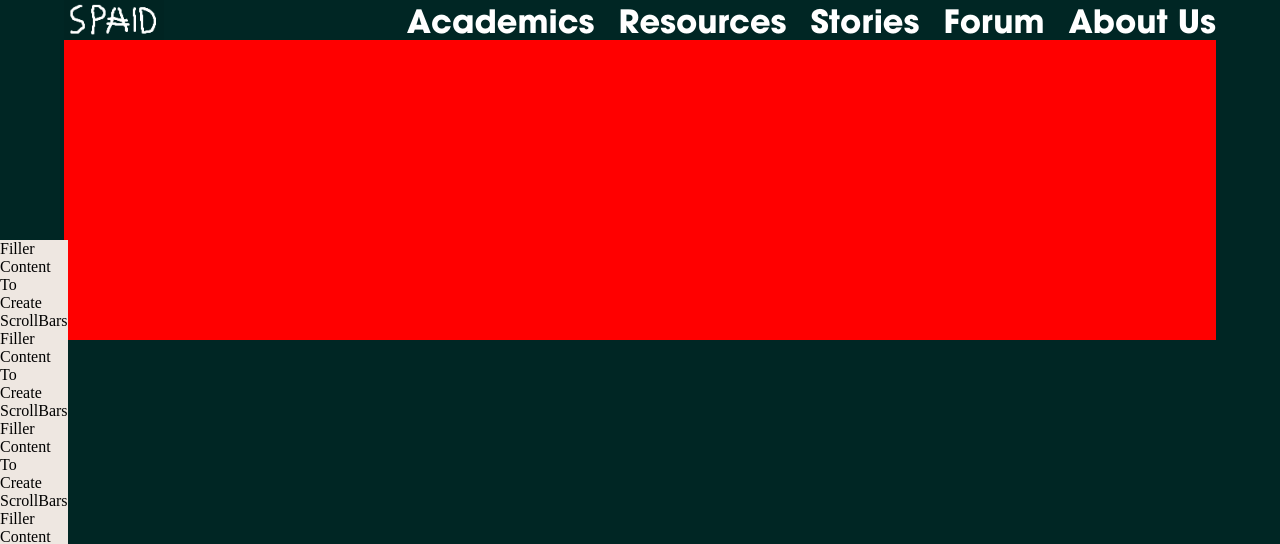
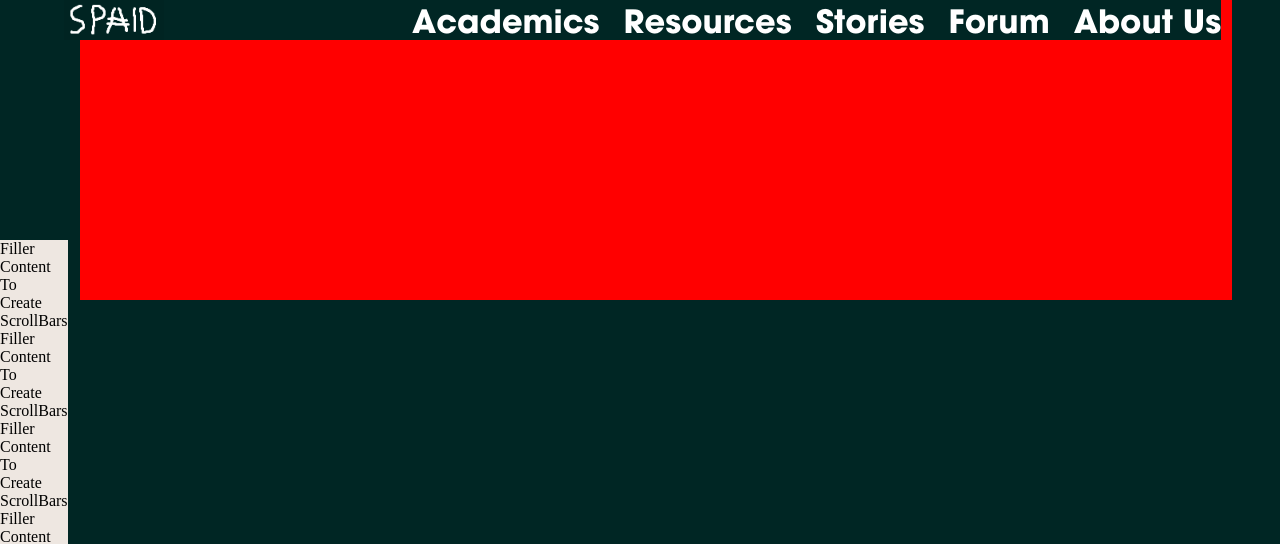
Before and after one commit to paulszefer/SPAID, a PHP site: page / in a window 1280 px wide. Shown: the top 544 px of the page. Run offline with PHP 8.4, Linux system fonts and the light colour scheme.

Commit message:
Generic commit

```diff
--- a/G13/index.html
+++ b/G13/index.html
@@ -7,8 +7,8 @@
 	</head>
 	<body>
 		<div id="header">
-		</div>
-		<div id="navbar">
+
+				<div id="navbar">
 				<ul>
 					<li><a class="nav" href="#" alt="Academics">Academics</a></li>
 					<li><a class="nav" href="#" alt="Resources">Resources</a></li>
@@ -17,11 +17,12 @@
 					<li><a class="nav" href="#" alt="About Us">About Us</a></li>
 				</ul>
 		</div>
+
+		<div id="slider">
+		</div>
+		</div>
 		<div id="logo">
 			<a href="index.html" alt="Logo"><img src="images/logo.png" alt="Logo" width="100" height="40"></a>
-		</div>
-
-		<div id="slider">
 		</div>
 
 
--- a/G13/style/base.css
+++ b/G13/style/base.css
@@ -21,12 +21,13 @@ background-color: #002624;
 	position: fixed;
 	width: 100%;
 	height: 40px;
+	top: 0;
 	background-color: #002624;
 }
 
 #navbar {
 	position: fixed;
-	width: 90%;
+	width: 90.4%;
 	height: 40px;
 	left: 5%;
 	text-align: right;
@@ -40,9 +41,8 @@ background-color: #002624;
 }
 
 #slider {
-	position: absolute;
 	top: 40px;
-	left: 5%;
+	margin-left: 80px;
 	width: 90%;
 	background-color: #FF0000;
 	height: 300px;
```
